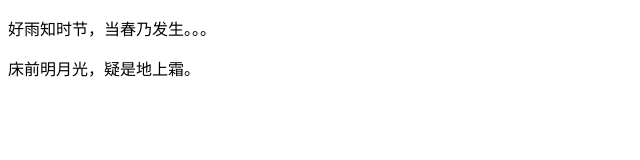
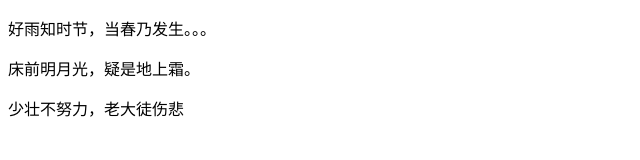
Before and after one commit to wangshuoai/qianfeng2002, a plain HTML site: page index.html in a window 1280 px wide. Shown: the whole page, without its empty margins (0-640 px from the left). Drawn offline with Linux system fonts and the light colour scheme.

Commit message:
免密提交

```diff
--- a/index.html
+++ b/index.html
@@ -8,5 +8,6 @@
 <body>
     <p>好雨知时节，当春乃发生。。。</p>
     <p>床前明月光，疑是地上霜。</p>
+    <p>少壮不努力，老大徒伤悲</p>
 </body>
 </html>
```
